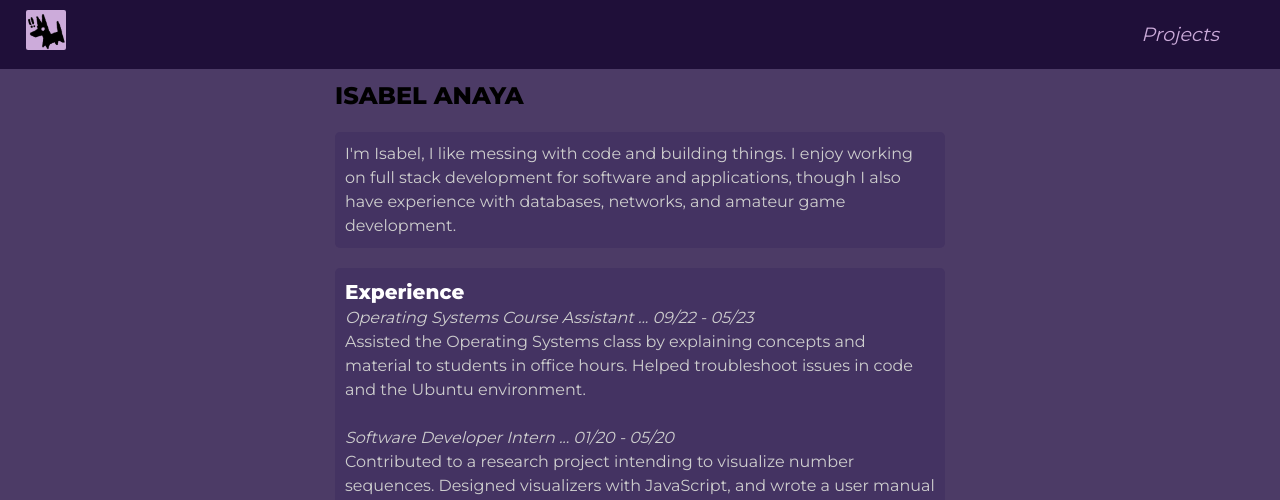
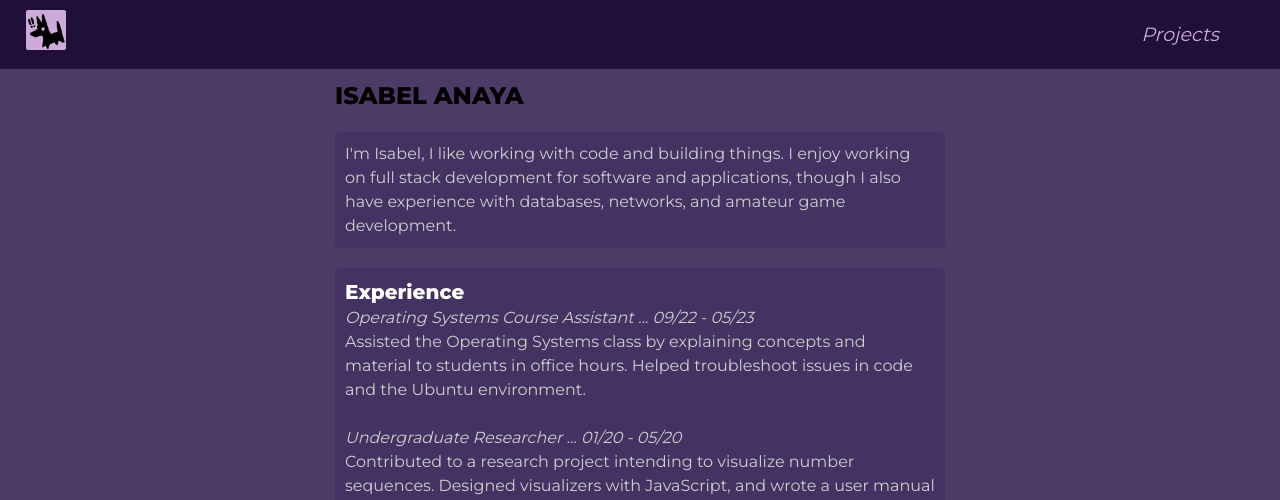
Before and after one commit to IsabelAnaya/IsabelAnaya.github.io, a SvelteKit app: page / in a window 1280 px wide. Shown: the top 500 px of the page. Built offline with nearby package versions, Linux system fonts and the light colour scheme; what tw-elements would draw is missing.

Commit message:
Small Update

```diff
--- a/src/routes/+page.svelte
+++ b/src/routes/+page.svelte
@@ -5,7 +5,7 @@
 <body>
     <h1>ISABEL ANAYA</h1>
     <div class="main-card">
-        <p> I'm Isabel, I like messing with code and building things.
+        <p> I'm Isabel, I like working with code and building things.
             I enjoy working on full stack development for software and applications, though I also
             have experience with databases, networks, and amateur game development. </p>
     </div>
@@ -18,7 +18,7 @@
             Helped troubleshoot issues in code and the Ubuntu environment.
         </p>
         <br>
-        <h4 class="italic">Software Developer Intern ... 01/20 - 05/20</h4>
+        <h4 class="italic">Undergraduate Researcher ... 01/20 - 05/20</h4>
         <p>
             Contributed to a research project intending to visualize number sequences.
             Designed visualizers with JavaScript, and wrote a user manual explaining parameters and results from the visualizers.
```
